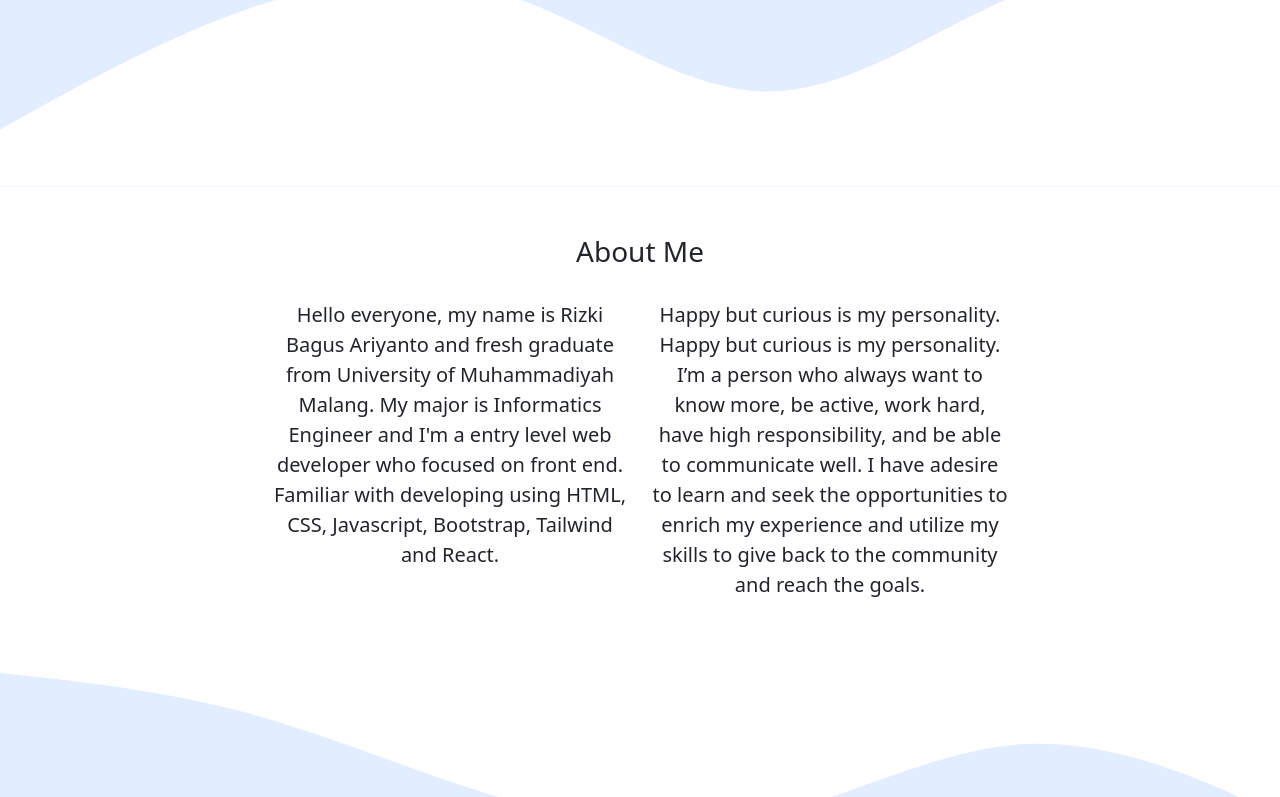
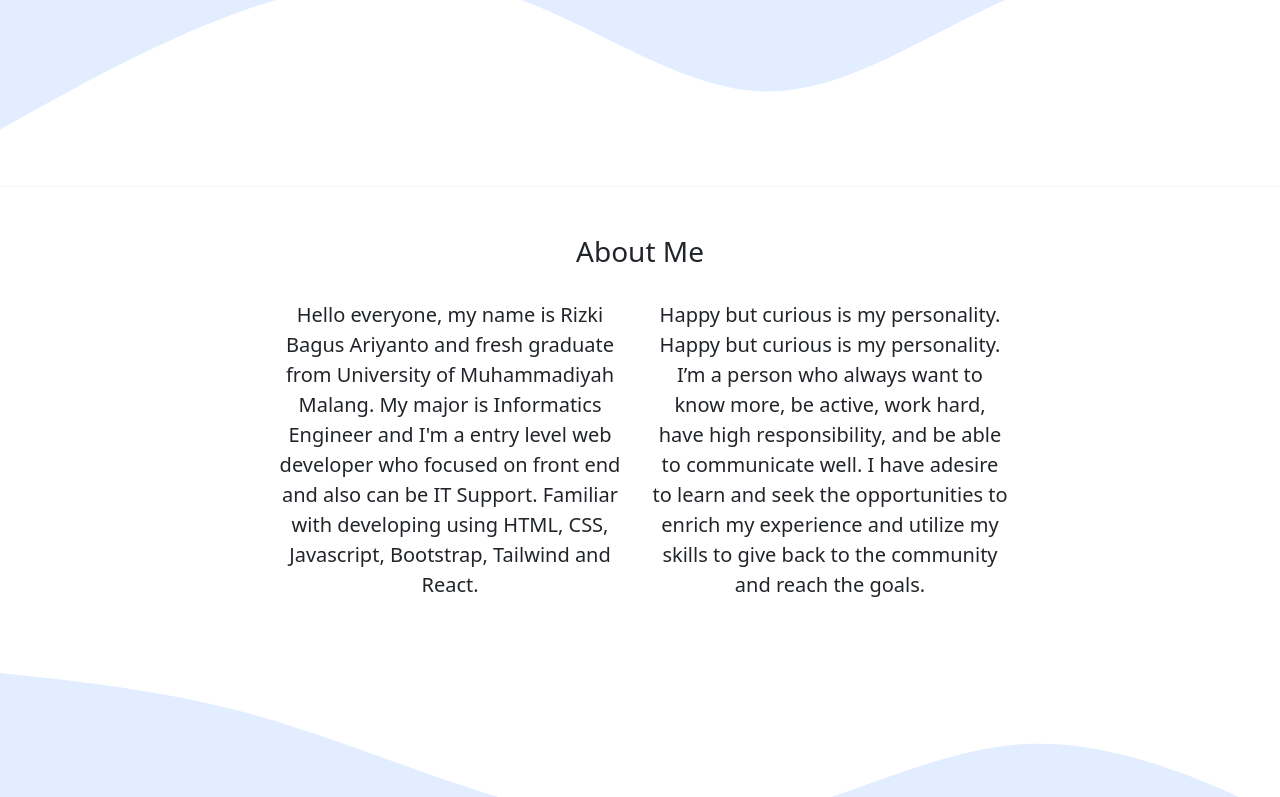
Before and after one commit to RizkiB12/Portofolio, a plain HTML site: page index.html in a window 1280 px wide. Shown: the part 500-1297 px from the top of the page. Drawn offline with nearby package versions, Linux system fonts and the light colour scheme.

```diff
--- a/index.html
+++ b/index.html
@@ -69,8 +69,8 @@
           <!-- Maks 1 col itu 12 jadi setiap col harus diberi angka -->
           <div class="col-md-4">
             <p>
-              Hello everyone, my name is Rizki Bagus Ariyanto and fresh graduate from University of Muhammadiyah Malang. My major is Informatics Engineer and I'm a entry level web developer who focused on front end. Familiar with developing
-              using HTML, CSS, Javascript, Bootstrap, Tailwind and React.
+              Hello everyone, my name is Rizki Bagus Ariyanto and fresh graduate from University of Muhammadiyah Malang. My major is Informatics Engineer and I'm a entry level web developer who focused on front end and also can be IT
+              Support. Familiar with developing using HTML, CSS, Javascript, Bootstrap, Tailwind and React.
             </p>
           </div>
           <div class="col-md-4">
```
